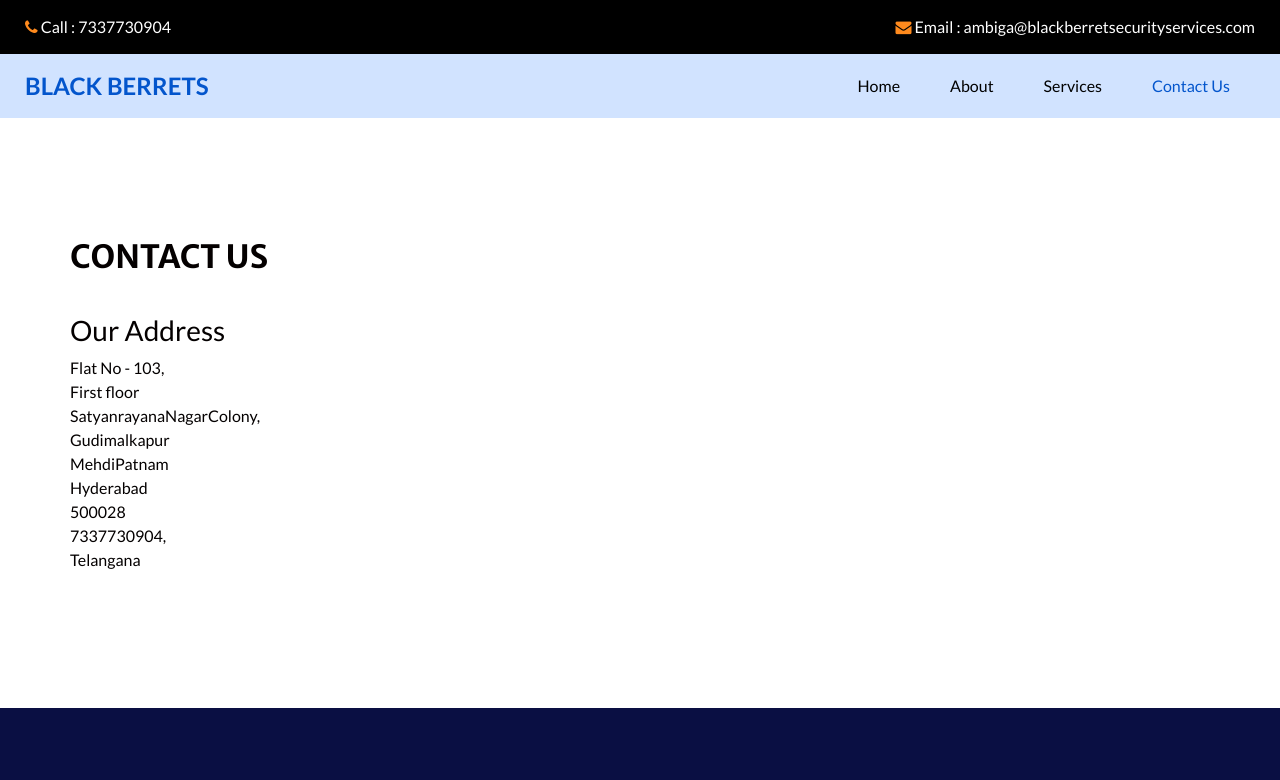
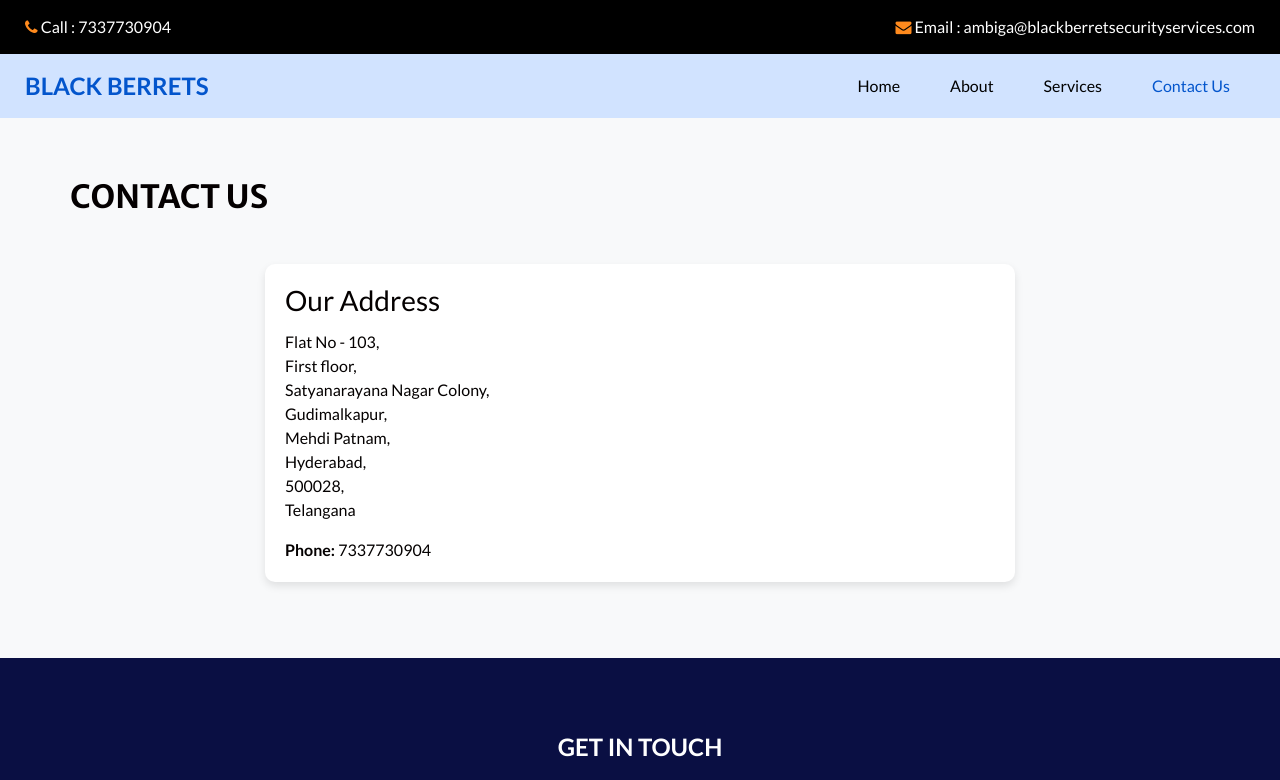
Before and after one commit to raghavendra-me/businesspage, a plain HTML site: page contact.html in a window 1280 px wide. Shown: the top 780 px of the page. Drawn offline with nearby package versions, Linux system fonts and the light colour scheme.

Commit message:
changed adress style

```diff
--- a/contact.html
+++ b/contact.html
@@ -86,8 +86,57 @@
     <!-- end header section -->
   </div>
 
+  <section class="contact_section layout_padding">
+    <div class="container">
+      <div class="heading_container">
+        <h2>Contact Us</h2>
+      </div>
+      <div class="row justify-content-center">
+        <div class="col-md-8">
+          <div class="card mb-3">
+            <div class="card-body">
+              <h3 class="card-title">Our Address</h3>
+              <p class="card-text">
+                Flat No - 103,<br>
+                First floor,<br>
+                Satyanarayana Nagar Colony,<br>
+                Gudimalkapur,<br>
+                Mehdi Patnam,<br>
+                Hyderabad,<br>
+                500028,<br>
+                Telangana
+              </p>
+              <p class="card-text">
+                <strong>Phone:</strong> 7337730904
+              </p>
+            </div>
+          </div>
+        </div>
+      </div>
+    </div>
+  </section>
+
+  <style>
+    .contact_section {
+      background-color: #f8f9fa;
+      padding: 60px 0;
+    }
+    .heading_container {
+      text-align: center;
+      margin-bottom: 40px;
+    }
+    .card {
+      border: none;
+      border-radius: 10px;
+      box-shadow: 0 4px 8px rgba(0, 0, 0, 0.1);
+    }
+    .card-body {
+      padding: 20px;
+    }
+  </style>
+
   <!-- contact section -->
-  <section class="contact_section layout_padding">
+  <!-- <section class="contact_section layout_padding">
     <div class="container">
       <div class="heading_container">
         <h2>
@@ -115,7 +164,7 @@
         </div>
       </div>
     </div>
-  </section>
+  </section> -->
   <!-- end contact section -->
 
   <!-- info section -->
```
